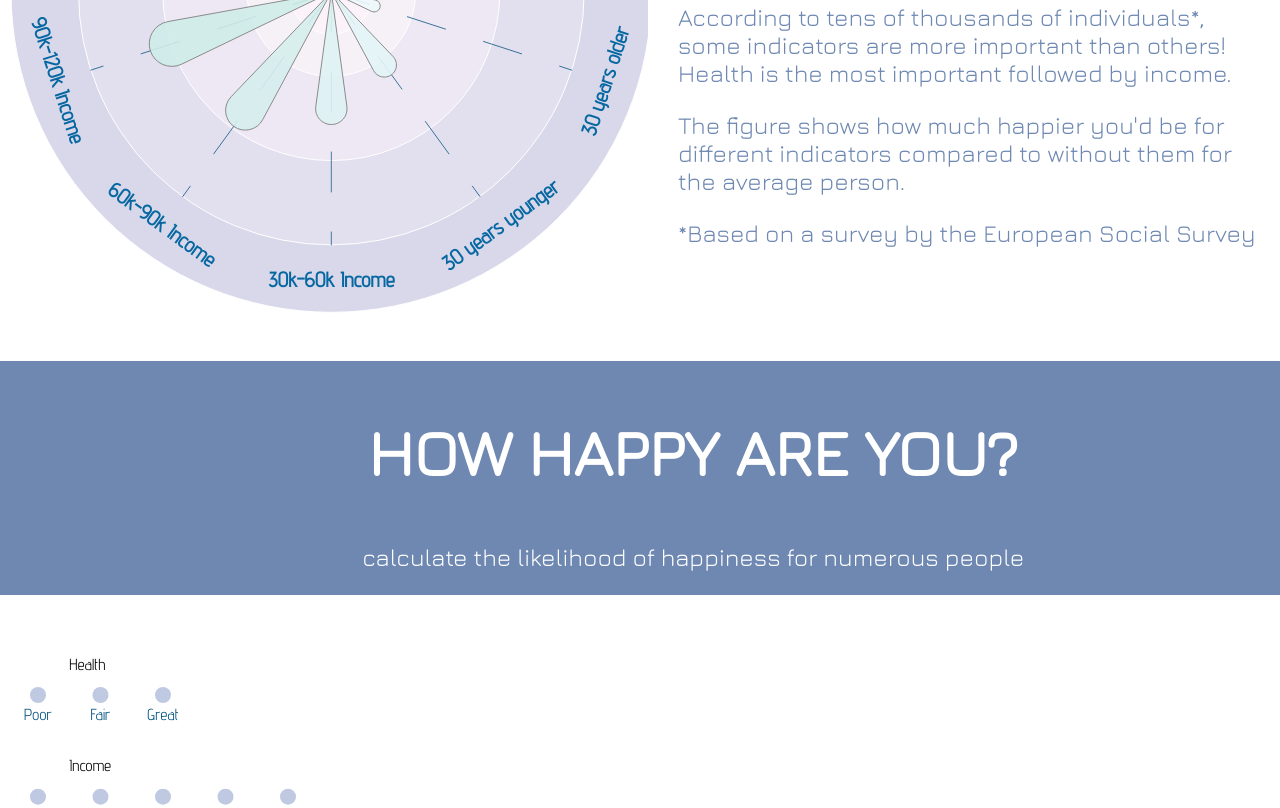
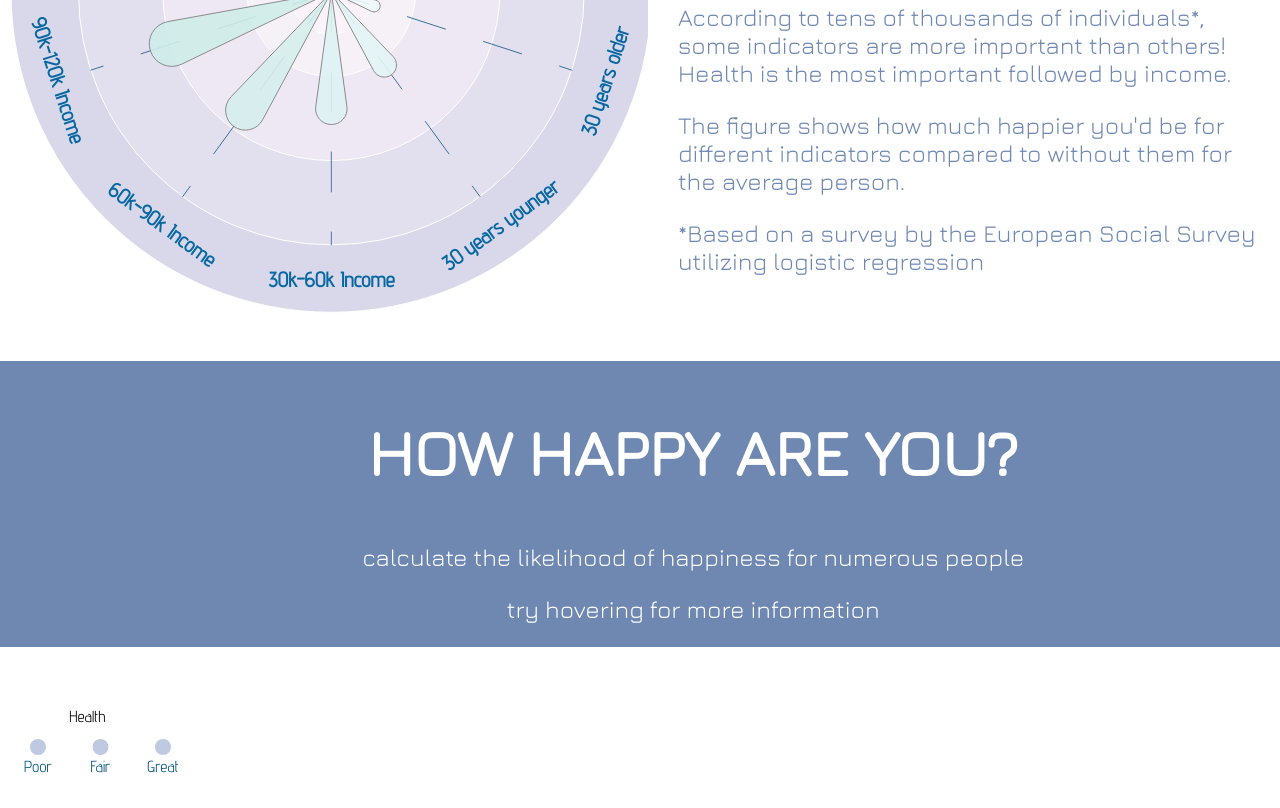
Before and after one commit to matthewko1698/HappinessProject, a plain HTML site: page index.html in a window 1280 px wide. Shown: the part 371-1179 px from the top of the page. Drawn offline with nearby package versions, Linux system fonts and the light colour scheme.

Commit message:
Update index.html

```diff
--- a/index.html
+++ b/index.html
@@ -23,13 +23,14 @@
         The figure shows how much happier you'd be for different indicators
         compared to without them for the average person.
       </p>
-      <p>*Based on a survey by the European Social Survey</p>
+      <p>*Based on a survey by the European Social Survey utilizing logistic regression</p>
     </div>
     <div class="break1">
       <p></p>
       <p></p>
       <h2>HOW HAPPY ARE YOU?</h2>
       <p>calculate the likelihood of happiness for numerous people</p>
+      <p>try hovering for more information</p>
     </div>
     <svg class="two">
 
```
